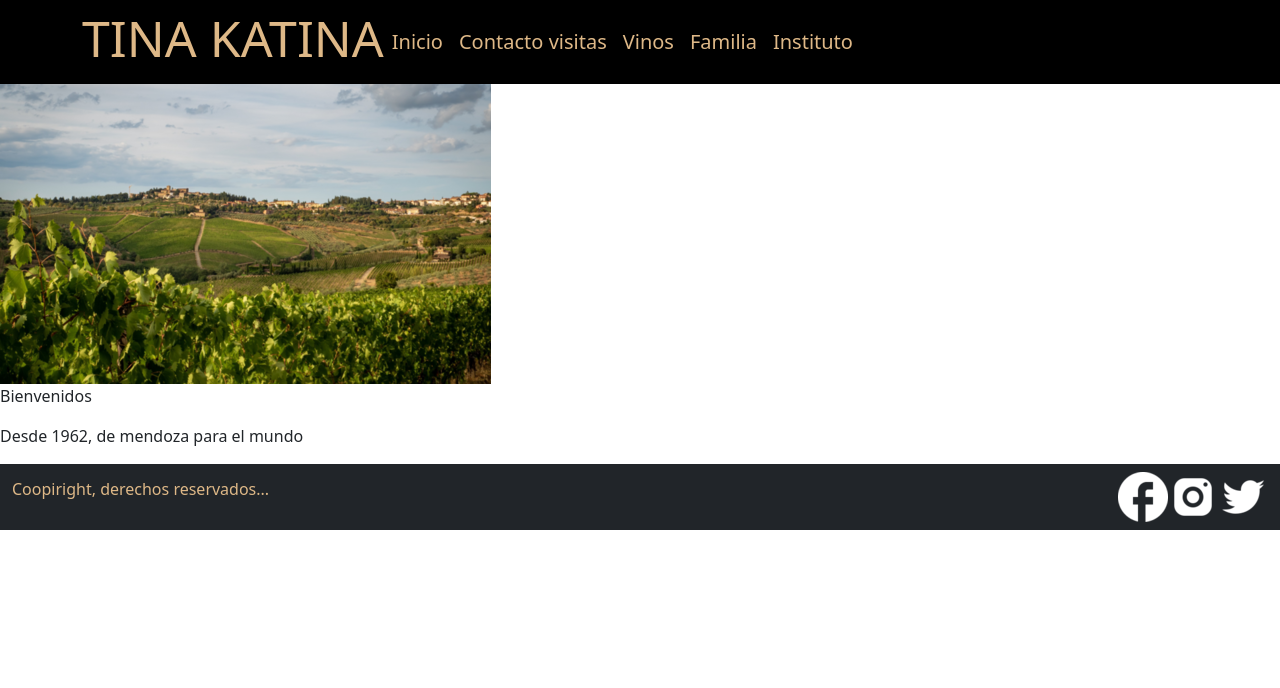
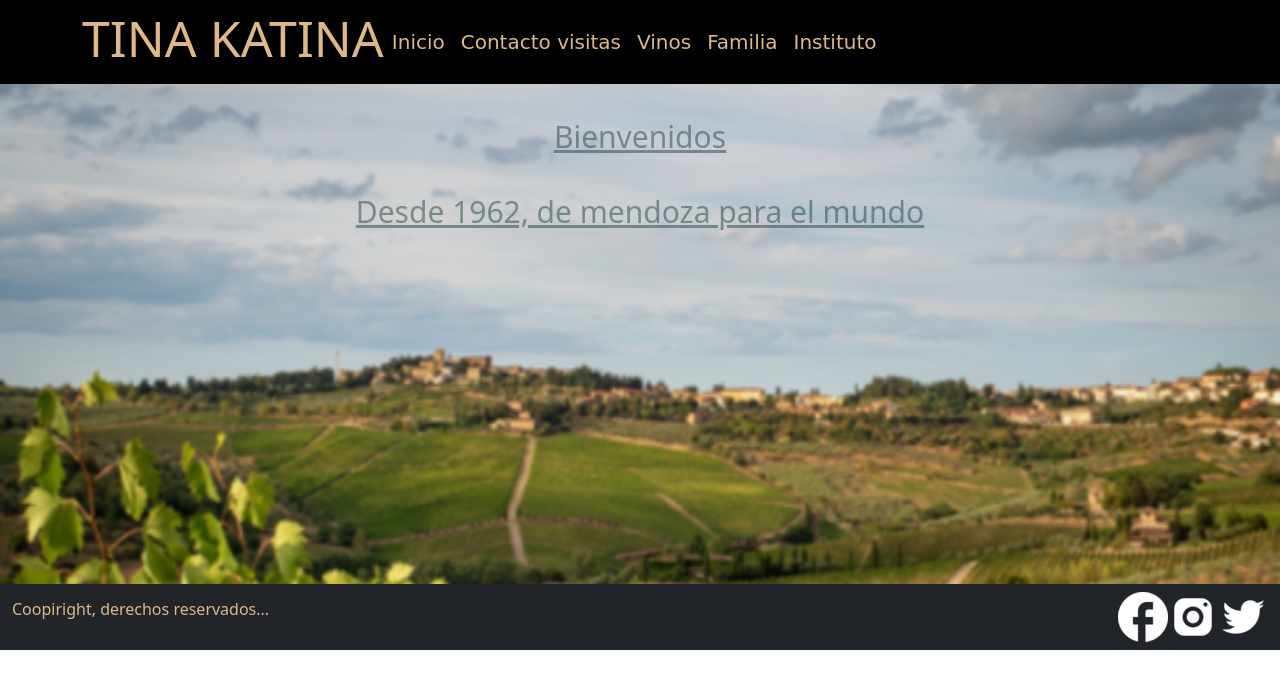
Before and after one commit to hernan-findlay/proyecto-bodega, a website: page index.html in a window 1280 px wide. Drawn offline with nearby package versions, Linux system fonts and the light colour scheme.

Commit message:
de a poco

```diff
--- a/index.html
+++ b/index.html
@@ -3,7 +3,11 @@
 <head>
     <meta charset="UTF-8">
     <meta name="viewport" content="width=device-width, initial-scale=1.0">
-    <title>BODEGA TINA CATINA</title>
+    <meta name="keywords" content="bodega, vinos, mendoza, malbec, katina">
+    <meta name="description" content="Bodega Katina se caracteriza por ser numero 1° del mundo con sus vinos de larga historia familiar...">
+    <meta name="author" content="Hernan Findlay">
+    <meta name="copyright" content="veni a buscarme">
+    <title>Inicio / BODEGA TINA CATINA</title>
     <link href="https://cdn.jsdelivr.net/npm/bootstrap@5.3.1/dist/css/bootstrap.min.css" rel="stylesheet" integrity="sha384-4bw+/aepP/YC94hEpVNVgiZdgIC5+VKNBQNGCHeKRQN+PtmoHDEXuppvnDJzQIu9" crossorigin="anonymous">
     <link rel="stylesheet" href="./css/style.css">
 </head>
@@ -48,7 +52,7 @@
     <main>
 
         <section class="main-ini">
-            <img src="./assets/img/viñedo a lo largo.png" alt="">
+
             <div class="text-bien">
 
                 <p>Bienvenidos</p>
--- a/scss/base/_reset.scss
+++ b/scss/base/_reset.scss
@@ -0,0 +1,5 @@
+*{
+    margin: 0;
+    padding: 0;
+    box-sizing: border-box;
+}
--- a/scss/layout/_header.scss
+++ b/scss/layout/_header.scss
@@ -1,8 +1,32 @@
-.enca {
-    background-color: black; }
-    .enca nav div ul li a {
-      font-size: 1.25rem;
-      color: burlywood; }
-    .enca nav div h1 {
-      font-size: 3.125rem;
-      color: burlywood; }
+.enca{
+  background-color: black;
+   nav{
+
+       div{
+        display: flex;
+        justify-content: space-between;
+          ul{
+
+               li{
+                   a{
+                    font-family: 'Cinzel Decorative', cursive;
+                    font-family: 'M PLUS 1', sans-serif;
+                    font-family: 'Monoton', cursive;
+                   font-size: 1.25rem;
+                   color: $color-text-enca;
+                   }
+                   &.hover{
+                    color: white;
+                   }
+               }
+
+
+
+           }
+           h1{
+               font-size: 3.125rem;
+               color: $color-text-enca;
+           }
+       }
+   }
+}
--- a/scss/layout/_mainindex.scss
+++ b/scss/layout/_mainindex.scss
@@ -1,22 +1,22 @@
 
 .main-ini{
-    background: rgb(2,0,36);
-background: linear-gradient(180deg, rgba(2,0,36,1) 0%, rgba(64,175,138,0.8211659663865546) 85%);
     width: 100%;
+    height: 31.25rem;
+    background-image: url("../../assets/img/viñedo\ a\ lo\ largo\ \(1\).png");
+    display: flex;
+    justify-content: center;
 
-    display: flex;
-    flex-direction: column;
-    align-items: center;
-    img{
-        margin: 1.25rem;
+
+    background-repeat: no-repeat;
+    background-size:cover;
+    div{
+       p{
+        margin-top: 1.875rem;
+        font-size: 1.875rem;
+        text-decoration:dotted;
+        color:rgba(4, 40, 41, 0.418);
+        text-decoration:underline;
+        text-align: center;
+       }
     }
 }
-.text-bien{
-    font-size: 2.1875rem;
-    display: flex;
-    justify-content: center;
-    flex-direction: column;
-    text-align: center;
-    background-color:rgba(95, 158, 160, 0.356);
-    width: 100%;
-}
--- a/scss/style.scss
+++ b/scss/style.scss
@@ -1,35 +1,9 @@
-*{
-    margin: 0;
-    padding: 0;
-    box-sizing: border-box;
-}
+@import "./utlities/variables";
+
+@import "./layout/header";
 
 
-.enca{
-   background-color: black;
-    nav{
-
-        div{
-           ul{
-
-                li{
-                    a{
-
-                    font-size: 1.25rem;
-                    color: burlywood;
-                    }
-                }
-
-
-
-            }
-            h1{
-                font-size: 3.125rem;
-                color: burlywood;
-            }
-        }
-    }
-}
+@import "../scss/layout/mainindex";
 
 
 .formu{
--- a/scss/utlities/_variables.scss
+++ b/scss/utlities/_variables.scss
@@ -0,0 +1 @@
+$color-text-enca:burlywood;
```
Also changed, not shown: pages/contacto-visitas.html (+8 -4 lines), pages/familia.html (+4 -0 lines), pages/instituto.html (+9 -5 lines), pages/vinos.html (+4 -0 lines), assets/img/viñedo a lo largo (1).png (added), assets/img/viñedo.jpg (added), css/style.css, scss/base/_color.scss (added), scss/base/_generales.scss (added), scss/utlities/_funciones.scss (added), scss/utlities/_mixins.scss (added).
